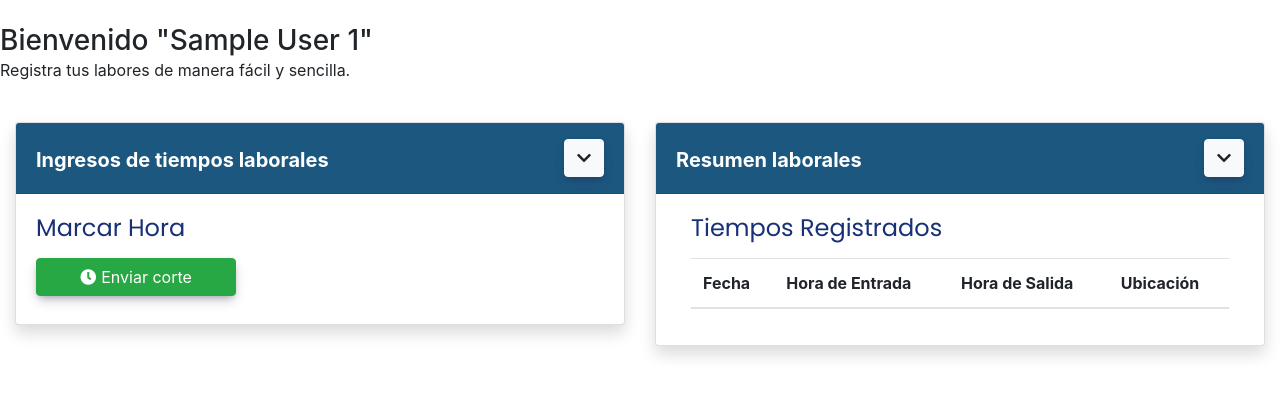
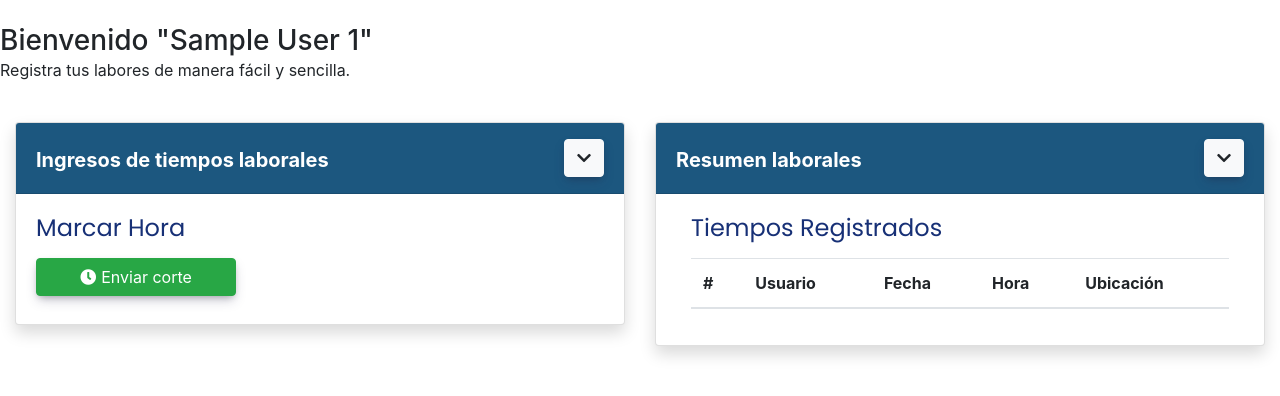
Before and after one commit to CristianCDD/Evangcorp, a PHP site: template view/pages/asistencia.php in a window 1280 px wide. Shown: the top 396 px of the page. Run offline with PHP 8.4, Linux system fonts and the light colour scheme; the template is opened without the code that fills it, so the values that code supplies are empty; the visitor is signed in with stand-in values (Sample User, id 1).

Commit message:
Tablas th

```diff
--- a/view/pages/asistencia.php
+++ b/view/pages/asistencia.php
@@ -97,10 +97,11 @@
                                     <table class="table table-striped">
                                         <thead>
                                             <tr>
-                                                <th>Fecha</th>
-                                                <th>Hora de Entrada</th>
-                                                <th>Hora de Salida</th>
-                                                <th>Ubicación</th>
+                                                <th>#</th>
+                                            <th>Usuario</th>
+                                            <th>Fecha</th>
+                                            <th>Hora</th>
+                                            <th>Ubicación</th>
                                             </tr>
                                         </thead>
                                         <tbody id="asistenciaBody">
@@ -183,7 +184,7 @@
                             <table class="table table-hover">
                                 <thead>
                                     <tr>
-                                        <th>ID</th>
+                                        <th>#</th>
                                         <th>Usuario</th>
                                         <th>Fecha</th>
                                         <th>Hora</th>
@@ -194,7 +195,6 @@
                                     ${historial.map((item, index) => `
                                         <tr>
                                             <td>${index + 1}</td>
-                                            <td>${item.id}</td>
                                             <td>${item.nombre}</td>
                                             <td>${item.fecha}</td>
                                             <td>${item.hora}</td>
```
